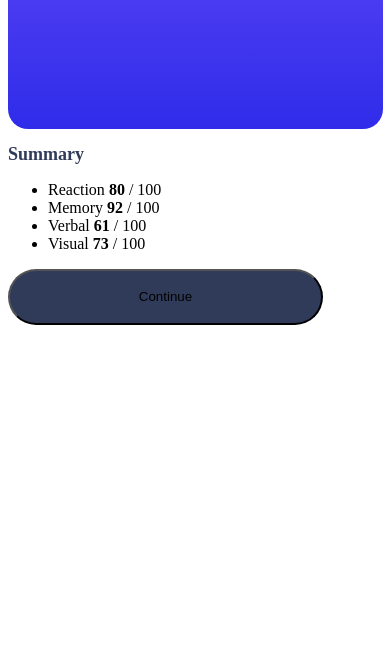
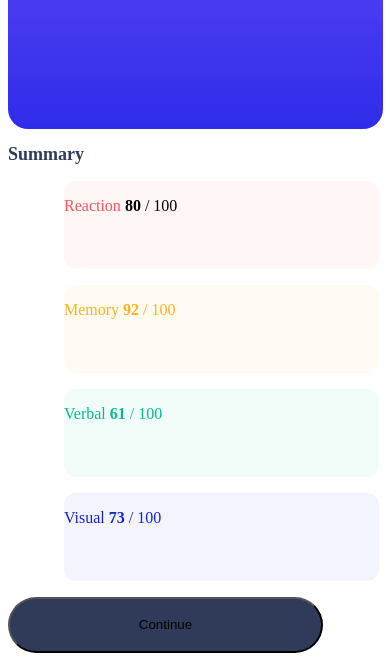
Before and after one commit to Knm24/html_results-summary-component, a website built with Vite: page index.html in a window 390 px wide. Shown: the part 235-896 px from the top of the page. Before the commit the page ends 844 px from the top, so only its background shows below. Built offline with nearby package versions, Linux system fonts and the light colour scheme.

Commit message:
add style

```diff
--- a/style.css
+++ b/style.css
@@ -99,7 +99,42 @@ body {
     font-style: normal;
     font-weight: 500;
     line-height: normal;
+    list-style: none;
   }
+
+  #summary li {
+    width: 19.6875rem;
+    height: 3.5rem;
+    padding: 1rem 0;
+    margin: 1rem;
+  }
+
+  #summary li.red span  {
+    color: var(--Red, #F55);
+  }
+  #summary li.red {
+    border-radius: 0.75rem;
+    background: var(--red-95-white, linear-gradient(0deg, rgba(255, 255, 255, 0.95) 0%, rgba(255, 255, 255, 0.95) 100%), #F55);
+  }
+
+  #summary li.orange {
+    color: var(--Yellow, #FFB21E);
+    border-radius: 0.75rem;
+    background: var(--yellow-95-white, linear-gradient(0deg, rgba(255, 255, 255, 0.95) 0%, rgba(255, 255, 255, 0.95) 100%), #FFB21E);
+  }
+
+  #summary li.green {
+    color: var(--Green, #00BB8F);
+    border-radius: 0.75rem;
+    background: var(--green-95-white, linear-gradient(0deg, rgba(255, 255, 255, 0.95) 0%, rgba(255, 255, 255, 0.95) 100%), #00BB8F);
+  }
+
+  #summary li.blue {
+    color: var(--Blue, #1125D6);
+    border-radius: 0.75rem;
+    background: var(--blue-95-white, linear-gradient(0deg, rgba(255, 255, 255, 0.95) 0%, rgba(255, 255, 255, 0.95) 100%), #1125D6);
+  }
+
 
   button {
     border-radius: 8rem;
```
